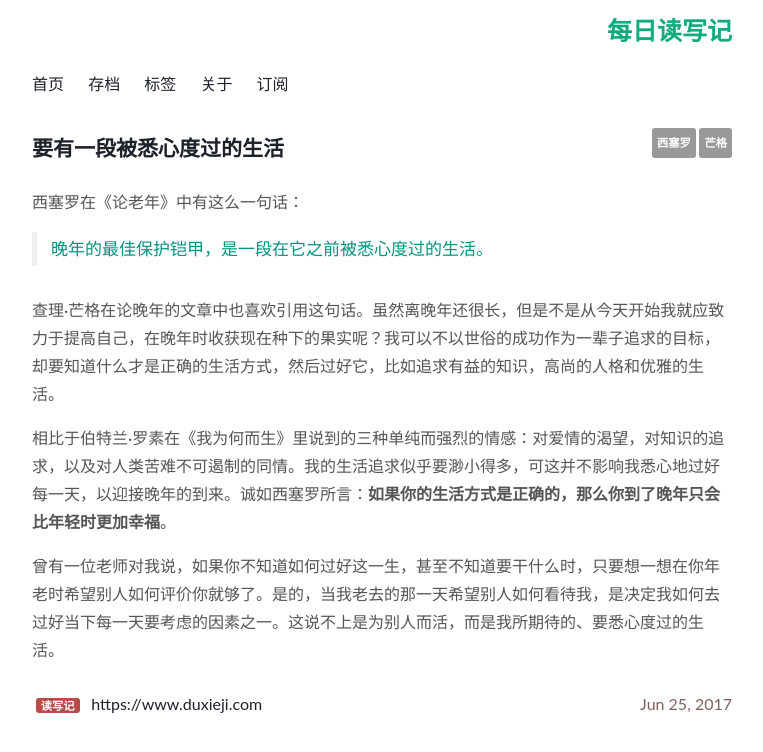
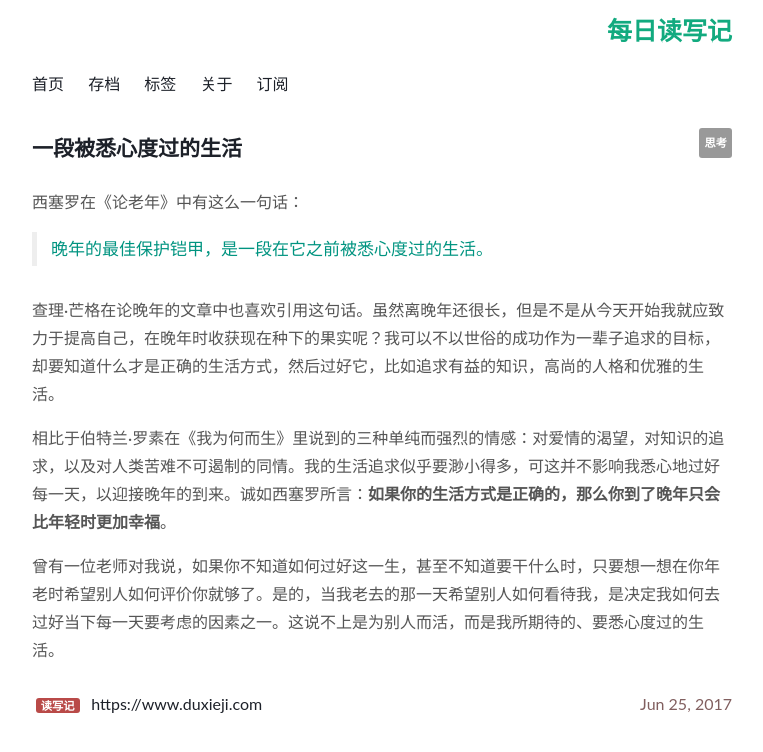
Before and after one commit to Turbo-Snail/ReadingCard, a Jekyll site: the page built from _posts/2017-06-25-WhatIhaveLivedFor.md, in a window 1280 px wide. Shown: the top 752 px of the page, without its empty margins (258-1021 px from the left). Built offline with Jekyll 4.4.1, drawn with Linux system fonts in a browser that asks for light colours; comment, search, counter and statistics services are not loaded.

Commit message:
Update 2017-06-25-WhatIhaveLivedFor.md

```diff
--- a/_posts/2017-06-25-WhatIhaveLivedFor.md
+++ b/_posts/2017-06-25-WhatIhaveLivedFor.md
@@ -1,9 +1,8 @@
 ---
 layout: post
-title: 要有一段被悉心度过的生活
+title: 一段被悉心度过的生活
 tags:
-- 芒格
-- 西塞罗
+- 思考
 status: publish
 type: post
 published: true
```
